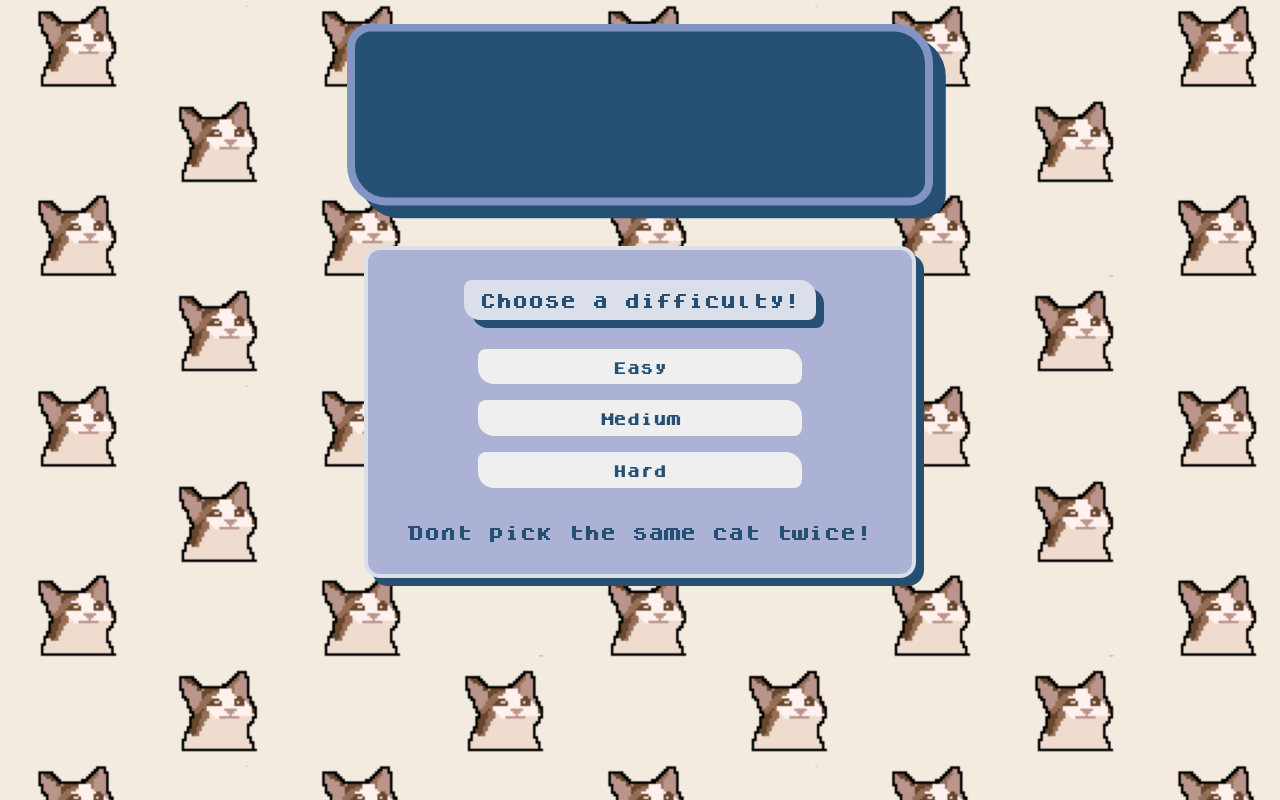
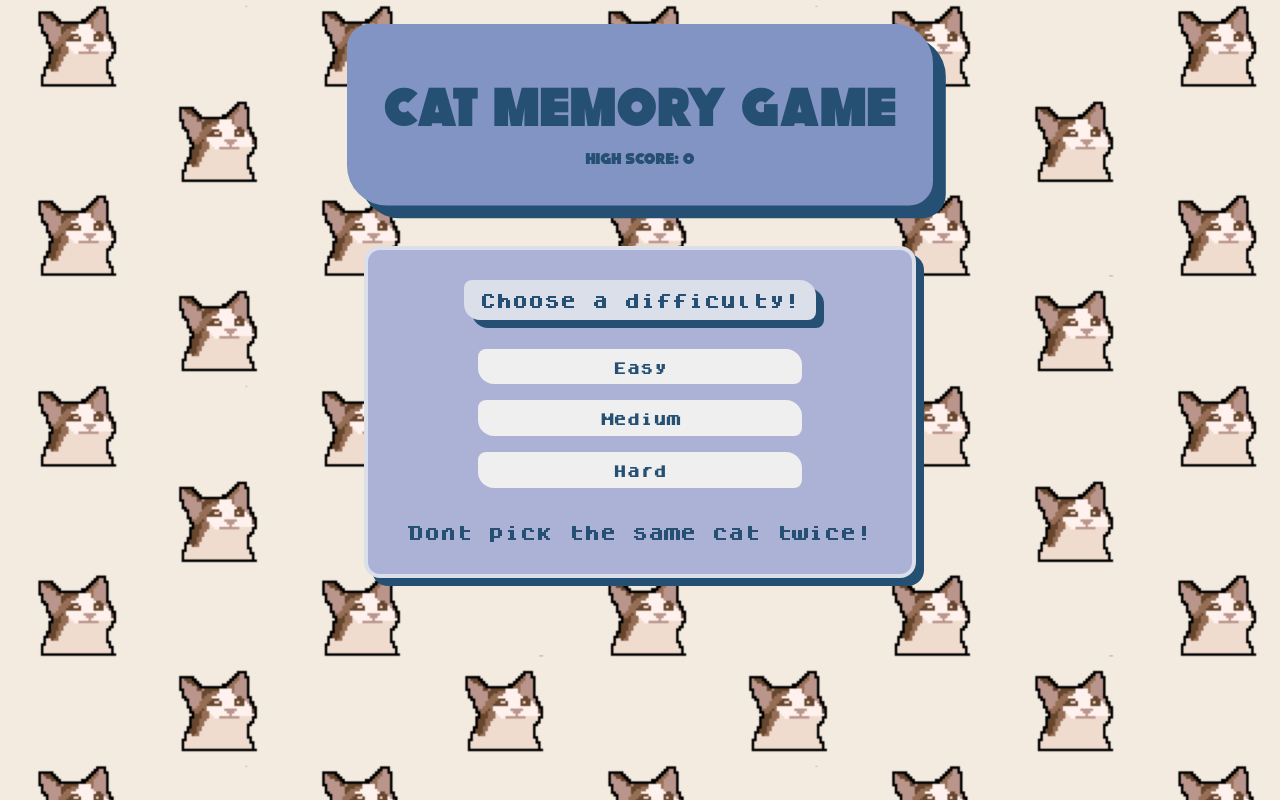
Before and after one commit to Legalunicorn/cat-memory-game, a React (Vite) app: page / in a window 1280 px wide. In both pictures the pointer is over the element 640 px from the left and 116 px from the top of the page. Built offline with nearby package versions, Linux system fonts and the light colour scheme.

Commit message:
change header hover color since no more stroke

```diff
--- a/src/styles/App.scss
+++ b/src/styles/App.scss
@@ -33,7 +33,7 @@
   background-color: #f3ebdf;
 
   &:hover {
-    background-color: $blue-4;
+    background-color: $blue-3;
     // border: 0;
     transform: translateY(-0.5rem);
     transition: 200ms ease-in-out;
```
